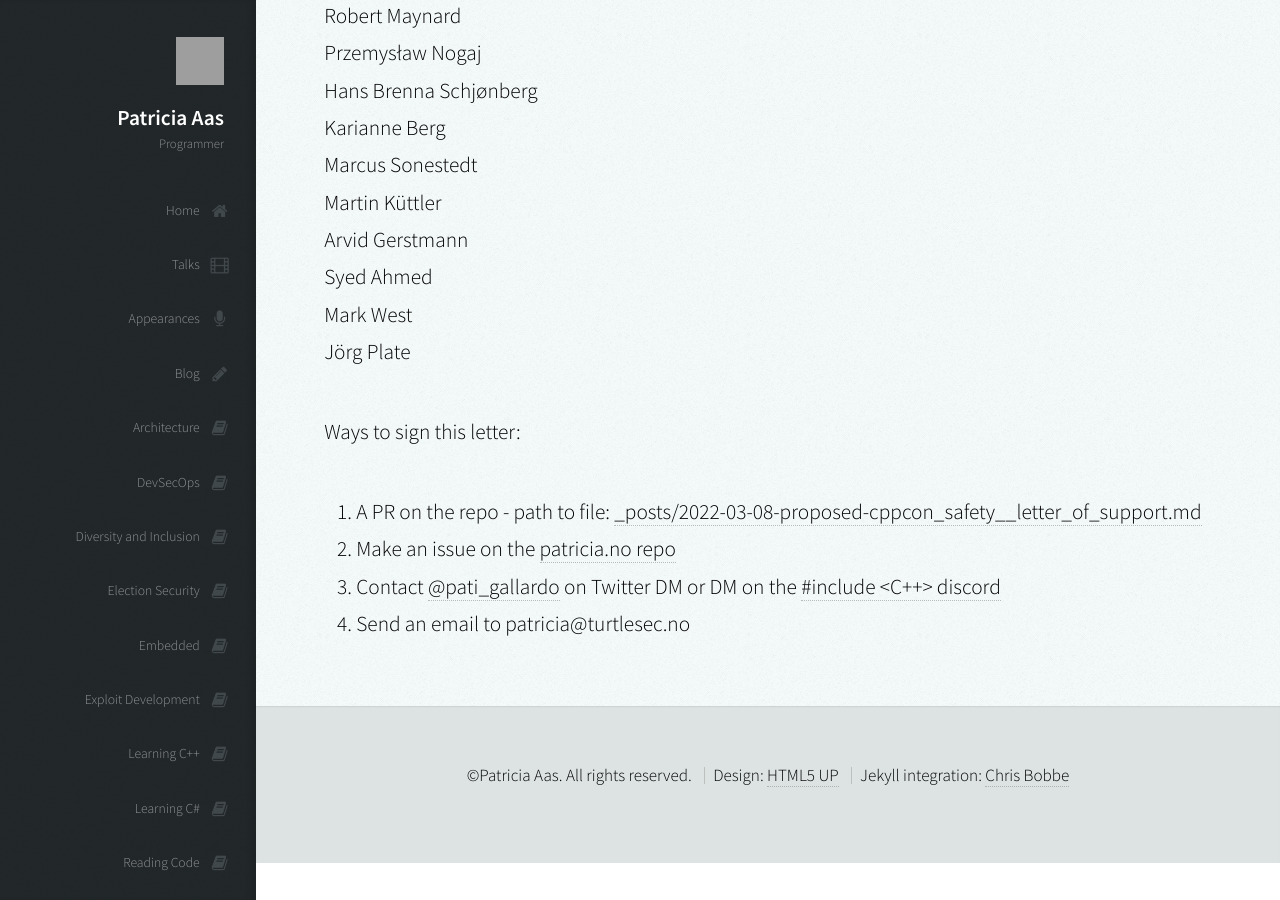
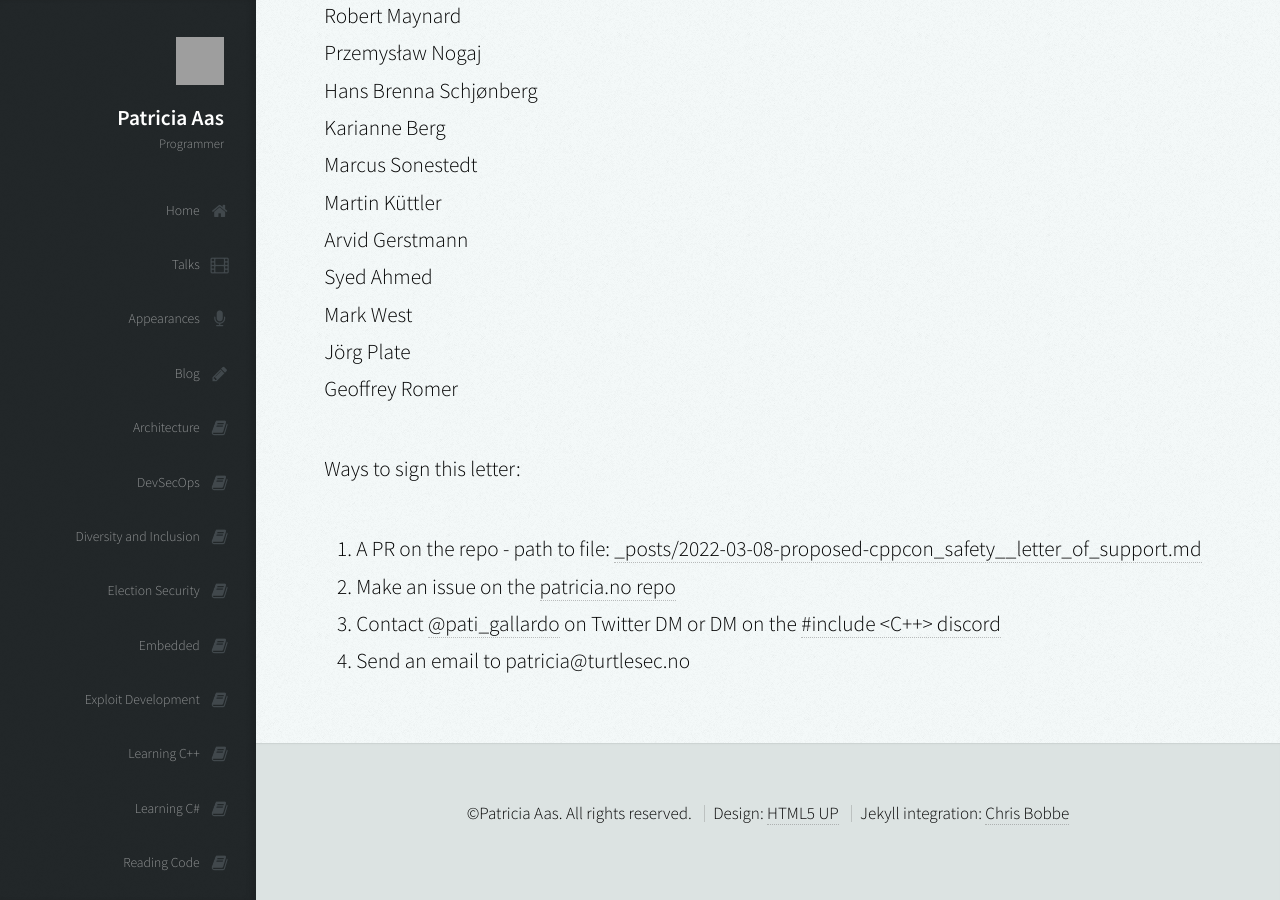
Before and after one commit to patricia-gallardo/patricia-gallardo.github.io, a Jekyll site: the page built from _posts/2022-03-08-proposed-cppcon_safety__letter_of_support.md, in a window 1280 px wide and 900 px high, scrolled down 10151 px. Built offline with Jekyll 4.4.1, drawn with Linux system fonts in a browser that asks for light colours; nearby versions of some CDN libraries; grey boxes are pictures that could not be loaded.

Commit message:
Add geoffromer to signatories

```diff
--- a/_posts/2022-03-08-proposed-cppcon_safety__letter_of_support.md
+++ b/_posts/2022-03-08-proposed-cppcon_safety__letter_of_support.md
@@ -280,6 +280,7 @@ Arvid Gerstmann <br>
 Syed Ahmed <br>
 Mark West <br>
 Jörg Plate <br>
+Geoffrey Romer<br>
 
 
 Ways to sign this letter:
```
